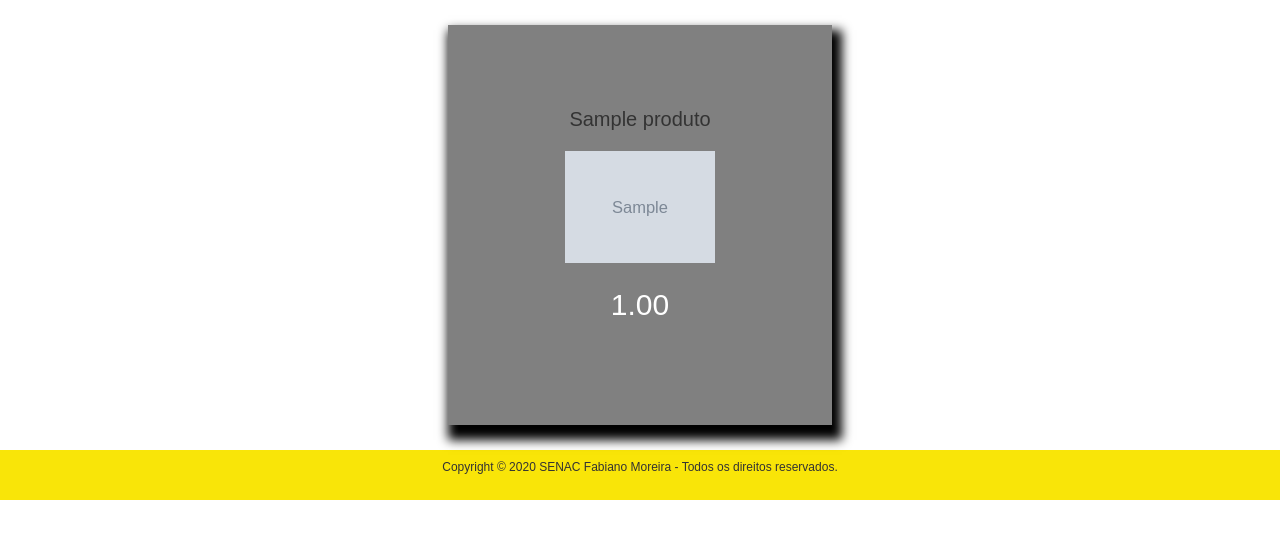
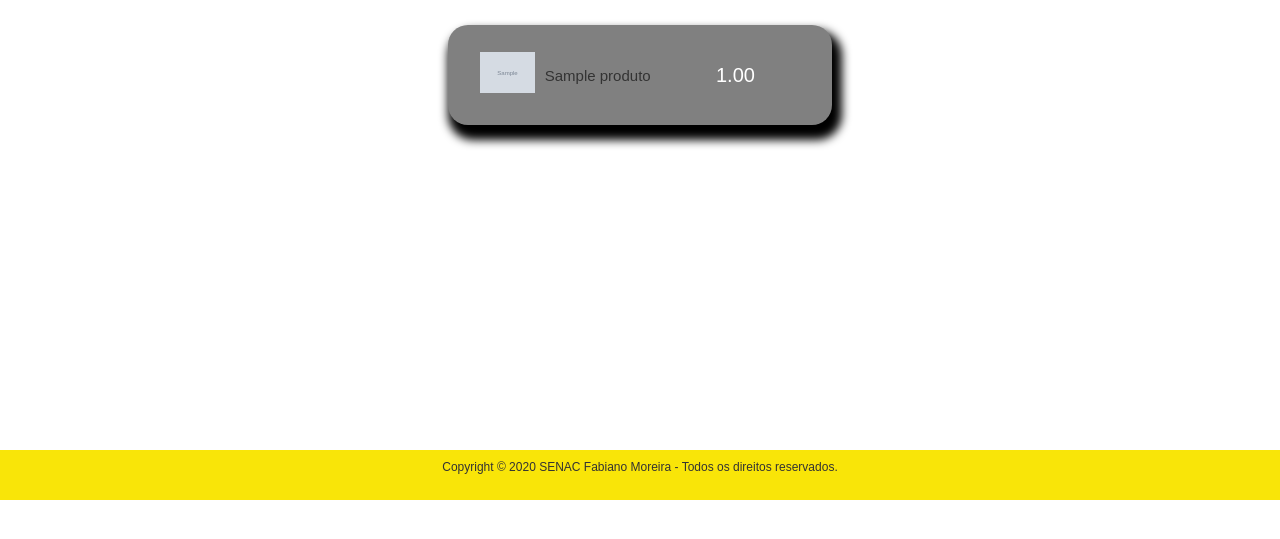
Before and after one commit to fabianomoreira/appPHP_SENAC_loja, a PHP site: page / in a window 1280 px wide. Shown: the part 150-689 px from the top of the page. Run offline with PHP 8.4, Linux system fonts and the light colour scheme; tables that the repository leaves empty hold one stand-in row (values such as "Sample post"); grey boxes marked "Sample" are stand-in pictures.

Commit message:
Alteração de layout na tela home

```diff
--- a/css/estilo.css
+++ b/css/estilo.css
@@ -94,6 +94,11 @@ table td{
     width: 960px;
 }
 
+#conteudo{
+    height: 450px;
+    overflow: auto;
+}
+
 .container-centro{
     display: flex;
     justify-content: center;
@@ -146,19 +151,21 @@ table td{
     display: flex;
     justify-content: center;
     align-items: center;
-    flex-direction: column;
+    flex-direction: row;
     font-size: 20px;
     background-color: gray;
     margin: 25px 20px;
     padding: 5px;
-    height: 400px;
+    height: 100px;
     width: 40%;
     box-shadow: 5px 10px 10px 5px black;
+    border-radius: 1em;
 }
 
 .produto-titulo{
     display: flex;
-    padding-bottom: 20px;
+    padding: 10px;
+    font-size: 15px;
     justify-content: center;
 }
 
@@ -166,7 +173,7 @@ table td{
     display: flex;
     justify-content: center;
     width: 40%;
-    font-size: 30px;
+    font-size: 20px;
     color: white;
     padding: 20px
 }
--- a/paginas/home.php
+++ b/paginas/home.php
@@ -13,11 +13,11 @@
 <div style="display:flex; flex-direction: row; align-items: center; justify-content: center; flex-wrap: wrap;">
     <?php while($linha = mysqli_fetch_array($produtos)){?>
     <div class="produto-lista">
+        <div style="padding-left: 10px">
+            <a href="?pagina=carrinho&id=<?=$linha['id_produto']?>&acao=add"><img src="<?=$linha['imagem']?>" width="55px"></a>
+        </div>
         <div class="produto-titulo">
             <?=utf8_encode($linha['titulo'])?>
-        </div>
-        <div>
-            <a href="?pagina=carrinho&id=<?=$linha['id_produto']?>&acao=add"><img src="<?=$linha['imagem']?>" width="150px"></a>
         </div>
         <div class="produto-preco">
             <?=$linha['preco']?>
```
